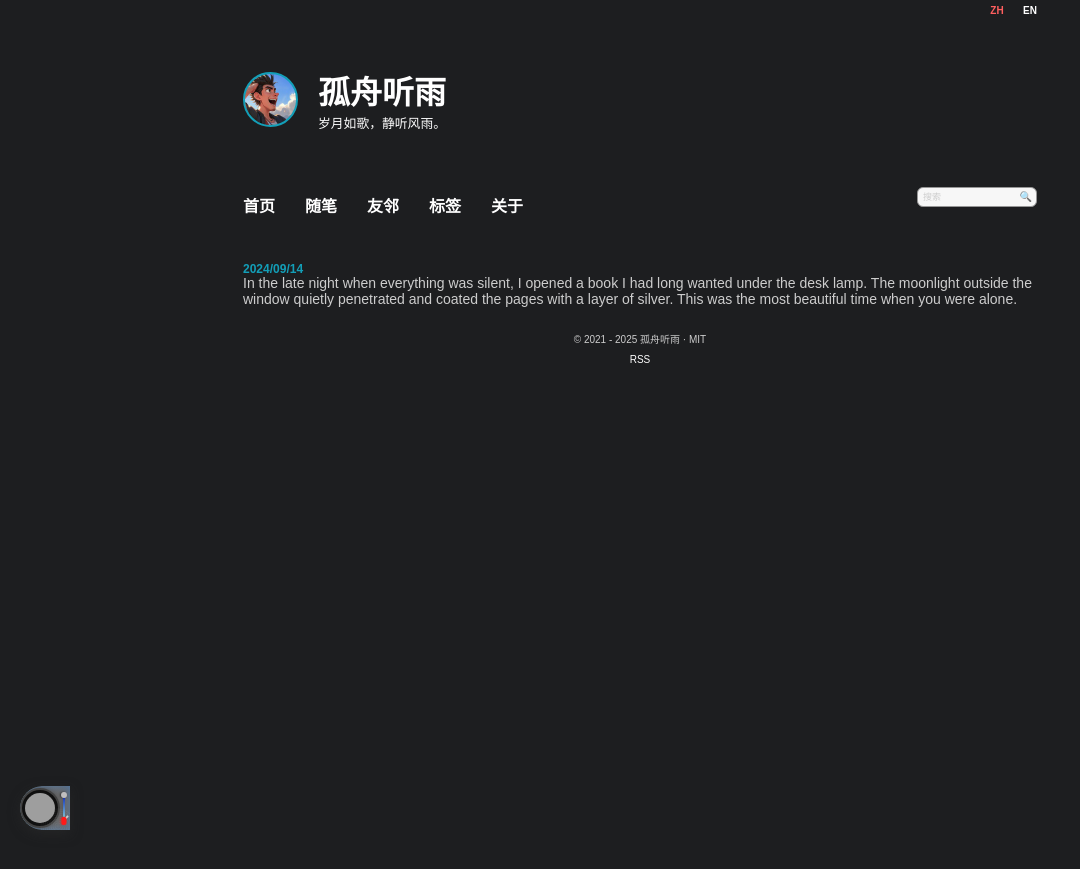
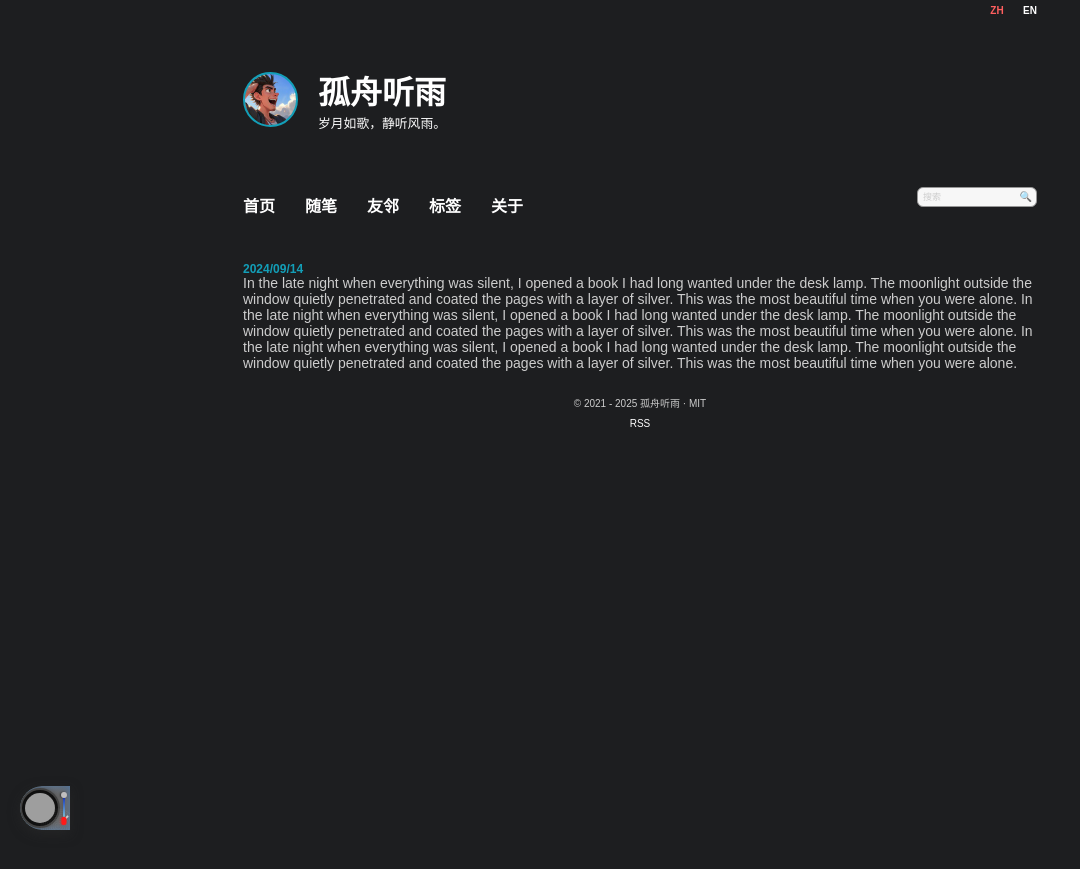
Before and after one commit to Wesson2775/wesson2775.github.io, a Jekyll site: the page built from _fragments/en/2024-09-14-深夜读书-en.md, in a window 1280 px wide. Shown: the top 869 px of the page, without its empty margins (0-1080 px from the left). Built offline with Jekyll 4.4.1, drawn with Linux system fonts in a browser that asks for light colours; nearby versions of some CDN libraries; some web fonts are replaced; grey boxes are pictures that could not be loaded.

Commit message:
Sync translated English Markdown files and update translation cache [skip ci]

```diff
--- a/_fragments/en/2024-09-14-深夜读书-en.md
+++ b/_fragments/en/2024-09-14-深夜读书-en.md
@@ -5,3 +5,5 @@ date: 2024-09-14
 lang: en
 ---
 In the late night when everything was silent, I opened a book I had long wanted under the desk lamp. The moonlight outside the window quietly penetrated and coated the pages with a layer of silver. This was the most beautiful time when you were alone.
+In the late night when everything was silent, I opened a book I had long wanted under the desk lamp. The moonlight outside the window quietly penetrated and coated the pages with a layer of silver. This was the most beautiful time when you were alone.
+In the late night when everything was silent, I opened a book I had long wanted under the desk lamp. The moonlight outside the window quietly penetrated and coated the pages with a layer of silver. This was the most beautiful time when you were alone.
```
Also changed, not shown: .translation_cache.json.
